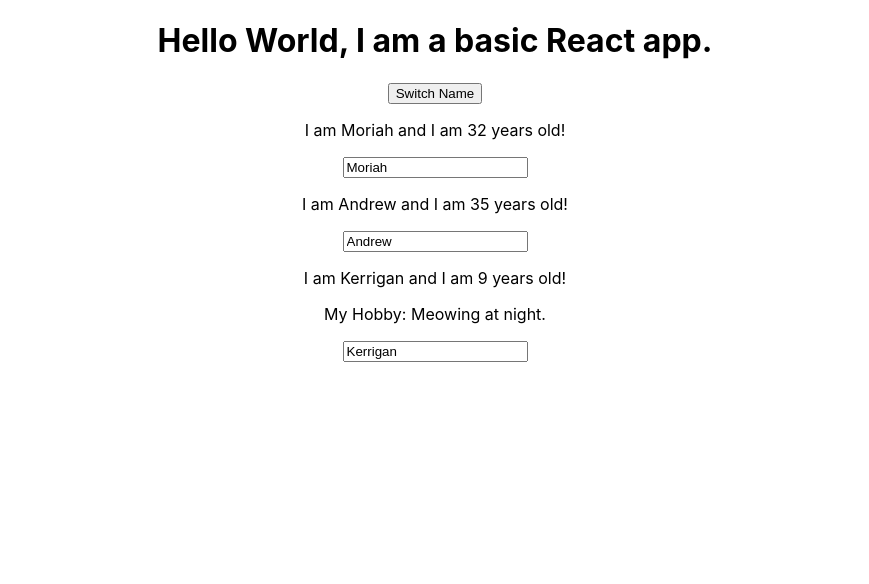
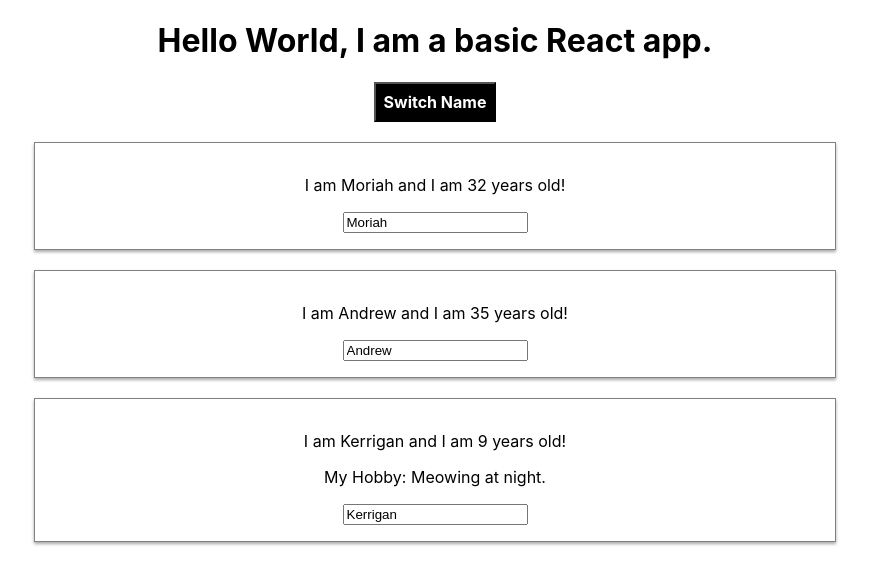
Before and after one commit to moriahhumphries/react-basics, a React (Create React App) app: page / in a window 1280 px wide. Shown: the top 584 px of the page, without its empty margins (205-1074 px from the left). Built offline with nearby package versions, Linux system fonts and the light colour scheme.

Commit message:
added styling to page

```diff
--- a/src/App.js
+++ b/src/App.js
@@ -2,6 +2,7 @@
 
 // import React, {useState} from 'react';
 import './App.css';
+import './Person/Person.css';
 import Person from './Person/Person';
 
 class App extends Component {
@@ -40,13 +41,25 @@
     }
 
     render() {
+
+        const style = {
+            backgroundColor: "black",
+            color: "white",
+            font: "inherit",
+            fontWeight: "bold",
+            border: "1 px solid blue",
+            padding: "8px",
+            cursor: "pointer"
+        };
+
         return (
             <div className="App">
                 <header className="App-header">
                     <h1>Hello World, I am a basic React app.</h1>
                 </header>
                 {/*// Can pass this way*/}
-                <button onClick={() => this.switchNameHandler("Moriah!!")}>Switch Name</button>
+                <button style={style}
+                    onClick={() => this.switchNameHandler("Moriah!!")}>Switch Name</button>
                 <Person
                     name={this.state.persons[0].name}
                     age={this.state.persons[0].age}/>
--- /dev/null
+++ b/src/Person/Person.css
@@ -0,0 +1,8 @@
+.Person {
+    width: 60%;
+    margin: 20px auto;
+    border: 1px solid gray;
+    box-shadow: 0 2px 3px darkgray;
+    padding: 16px;
+    text-align: center;
+}
--- a/src/Person/Person.js
+++ b/src/Person/Person.js
@@ -3,7 +3,7 @@
 const person = (props) => { // props = object with all properties passed in
     return (
         // Can call methods as props to change parent component
-        <div>
+        <div className="Person">
             <p onClick={props.click}>I am {props.name} and I am {props.age} years old!</p>
             {/* displays content that is a child of the opening and closing tag of Component*/}
             <p>{props.children}</p>
```
